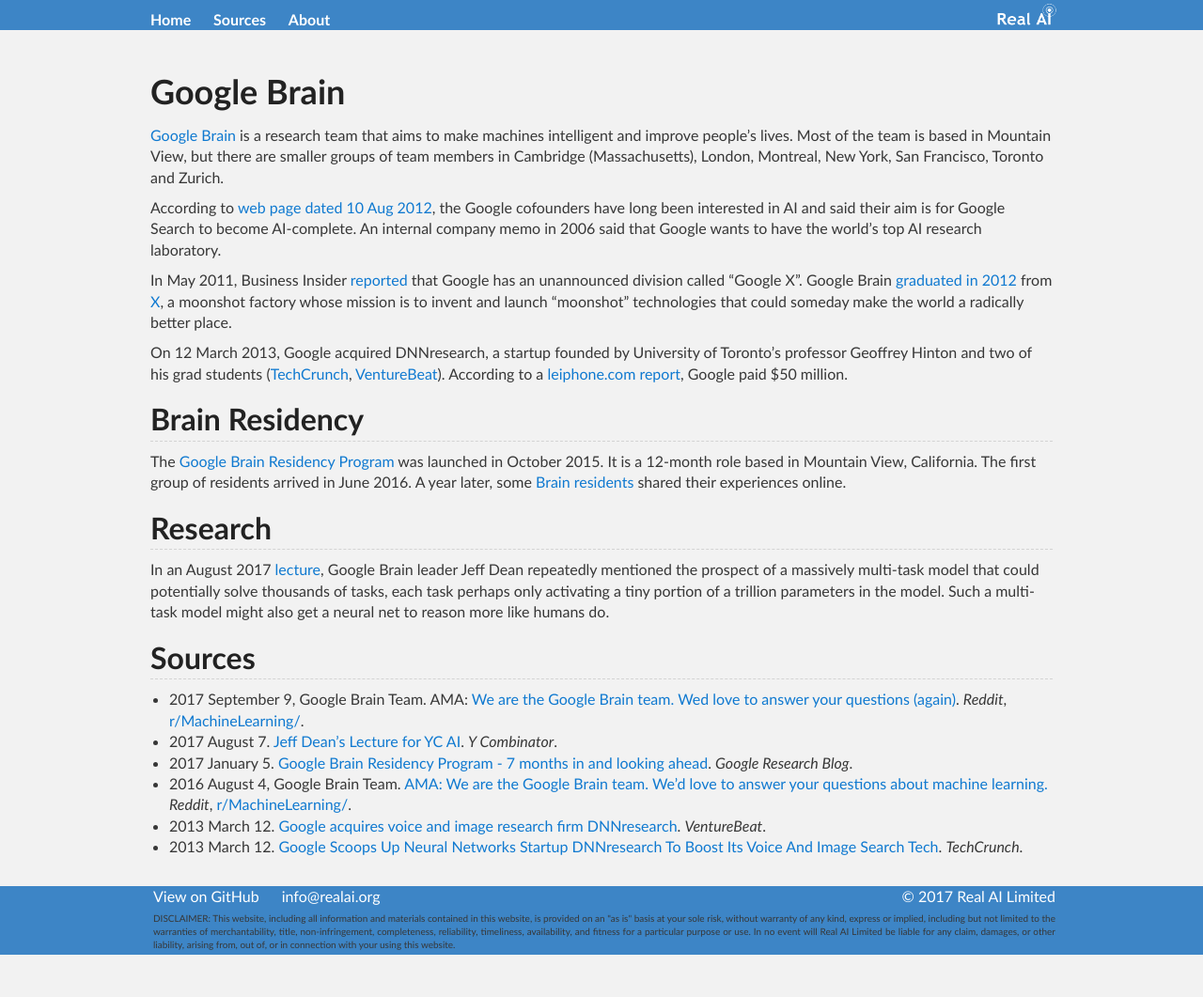
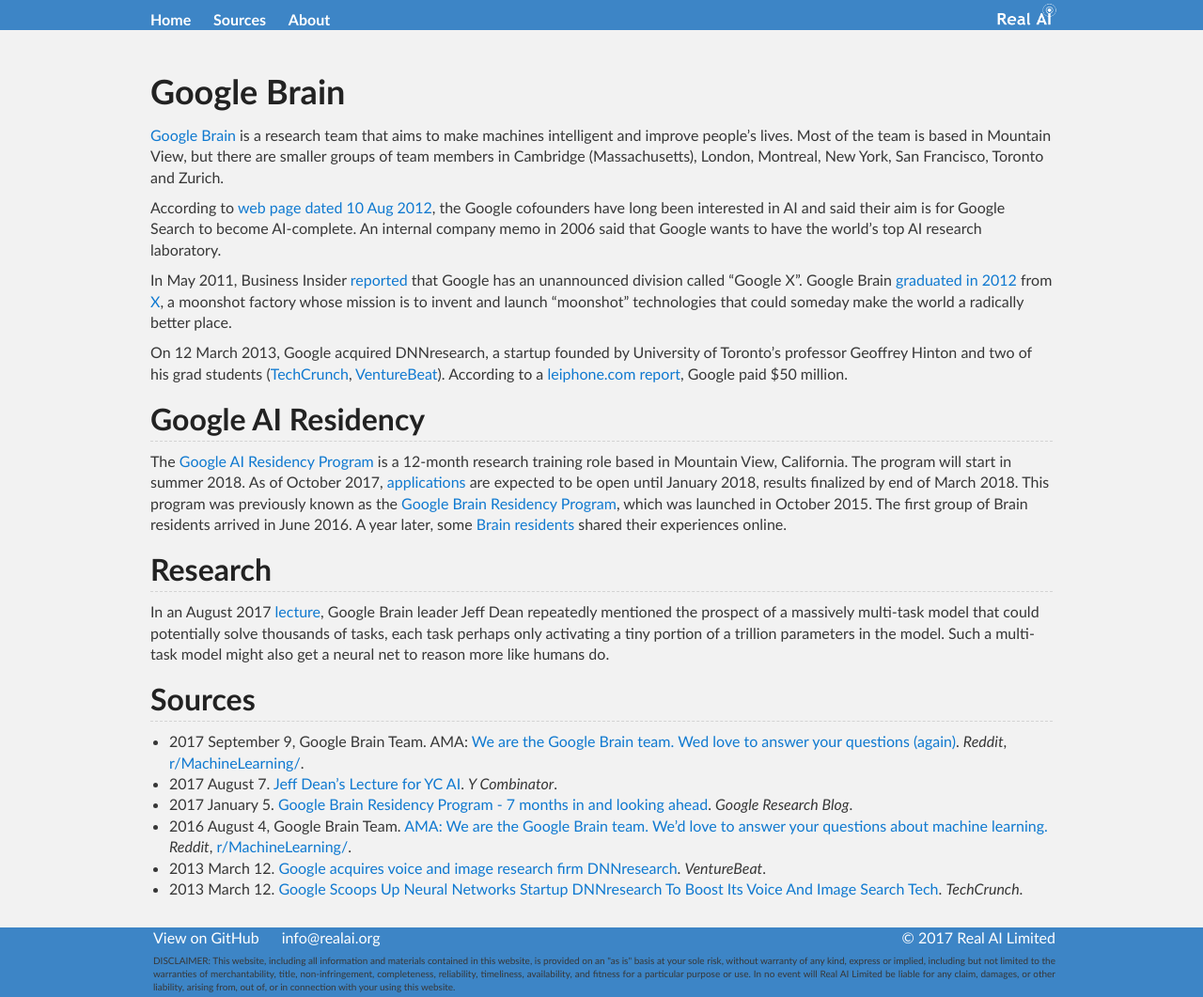
Before and after one commit to Tonywuhk/realai.org, a Jekyll site: the page built from research-groups/google-brain.md, in a window 1280 px wide. Shown: the whole page at 94% size. Built offline with Jekyll 4.4.1, drawn with Linux system fonts in a browser that asks for light colours; our own code applies the rules of GitHub Pages for plain Markdown files; the repository's description, which GitHub fills in, is left out; before the commit the page ends 1016 px from its top, so only the background shows below that.

Commit message:
Update files

```diff
--- a/research-groups/google-brain.md
+++ b/research-groups/google-brain.md
@@ -12,9 +12,9 @@
 
 On 12 March 2013, Google acquired DNNresearch, a startup founded by University of Toronto's professor Geoffrey Hinton and two of his grad students ([TechCrunch](https://techcrunch.com/2013/03/12/google-scoops-up-neural-networks-startup-dnnresearch-to-boost-its-voice-and-image-search-tech/), [VentureBeat](http://venturebeat.com/2013/03/12/google-dnnresearch/)). According to a [leiphone.com report](https://www.leiphone.com/news/201704/A9RuQzPwYKKLkIJT.html), Google paid $50 million.
 
-## Brain Residency
+## Google AI Residency
 
-The [Google Brain Residency Program](https://research.google.com/teams/brain/residency/) was launched in October 2015. It is a 12-month role based in Mountain View, California. The first group of residents arrived in June 2016. A year later, some [Brain](http://tinyclouds.org/residency/) [residents](http://colinraffel.com/blog/my-year-at-brain.html) shared their experiences online.
+The [Google AI Residency Program](https://research.google.com/teams/brain/residency/) is a 12-month research training role based in Mountain View, California. The program will start in summer 2018. As of October 2017, [applications](https://g.co/airesidency/apply) are expected to be open until January 2018, results finalized by end of March 2018. This program was previously known as the [Google Brain Residency Program](https://research.google.com/teams/brain/residency/), which was launched in October 2015. The first group of Brain residents arrived in June 2016. A year later, some [Brain](http://tinyclouds.org/residency/) [residents](http://colinraffel.com/blog/my-year-at-brain.html) shared their experiences online.
 
 ## Research
 
```
Also changed, not shown: course/reinforcement-learning/libraries.md (+4 -1 lines), environments.md (+5 -1 lines), research-groups/publications/deepmind.md (+6 -1 lines).
